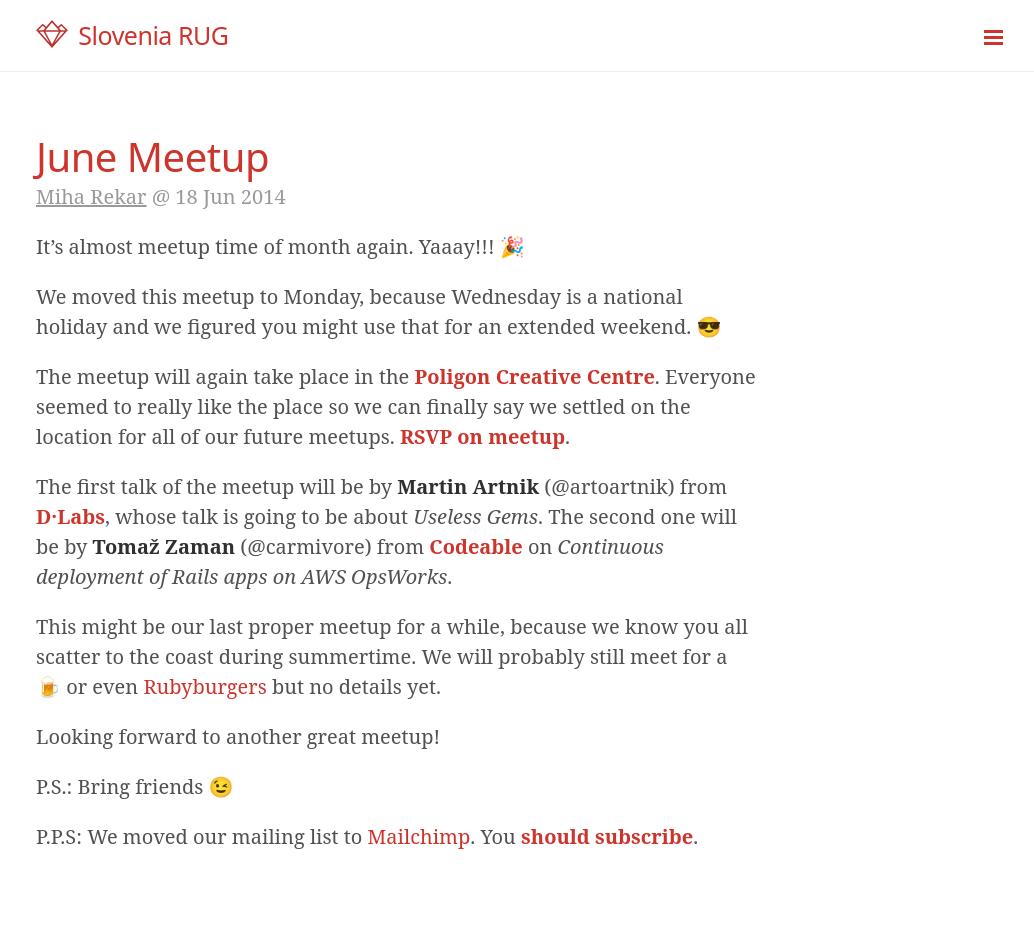
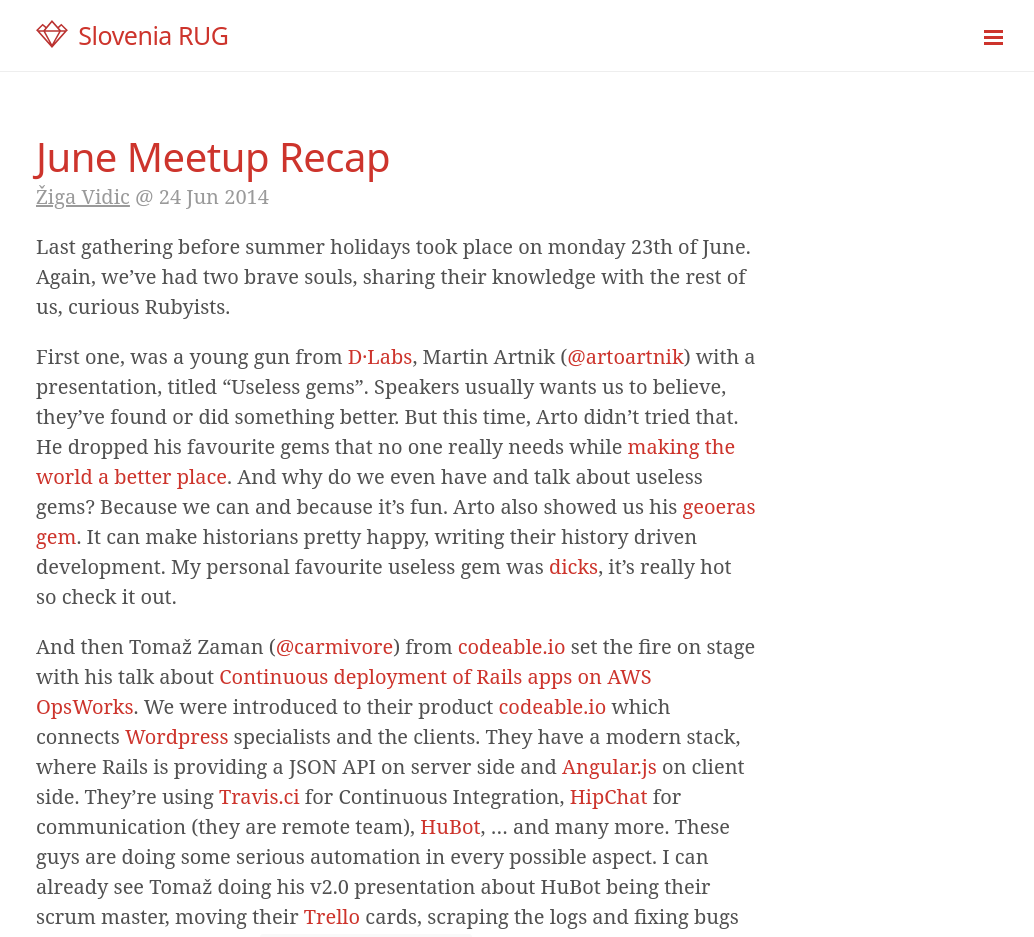
Before and after one commit to RubySlovenia/RubySlovenia.github.io, a Jekyll site: the page built from index.html, in a window 1280 px wide and 1400 px high. Shown: the top 937 px of the window, without its empty margins (244-1278 px from the left). Built offline with Jekyll 4.4.1, drawn with Linux system fonts in a browser that asks for light colours; emoji names are drawn with the system emoji font; the list of posts is cut into pages by our own code; some of the changed text lies outside the part shown.

Commit message:
june meet up recap

```diff
--- a/_config.yml
+++ b/_config.yml
@@ -24,6 +24,10 @@
     name:           Oto Brglez
     url:            http://otobrglez.opalab.com/
     email:          otobrglez@gmail.com
+  zigomir:
+    name:           Žiga Vidic
+    url:            https://twitter.com/zigomir
+    email:          zigomir@gmail.com
 
 paginate:         5
 
--- /dev/null
+++ b/_posts/2014-06-24-june-meetup-recap.markdown
@@ -0,0 +1,24 @@
+---
+layout: post
+title: June Meetup Recap
+author: zigomir
+---
+
+Last gathering before summer holidays took place on monday 23th of June. Again, we've had two brave souls, sharing their knowledge with the rest of us, curious Rubyists.
+
+First one, was a young gun from [D·Labs](http://dlabs.si/), Martin Artnik ([@artoartnik](https://github.com/artoartnik)) with a presentation, titled "Useless gems". Speakers usually wants us to believe, they've found or did something better. But this time, Arto didn't tried that. He dropped his favourite gems that no one really needs while [making the world a better place](https://www.youtube.com/watch?v=Q5lYveEZEFo&t=6). And why do we even have and talk about useless gems? Because we can and because it's fun. Arto also showed us his [geoeras gem](https://github.com/artoartnik/geoeras). It can make historians pretty happy, writing their history driven development. My personal favourite useless gem was [dicks](http://rubygems.org/gems/dicks), it's really hot so check it out.
+
+And then Tomaž Zaman ([@carmivore](https://github.com/carmivore)) from [codeable.io](https://codeable.io/) set the fire on stage with his talk about [Continuous deployment of Rails apps on AWS OpsWorks](http://www.slideshare.net/tomazzaman/deploy-to). We were introduced to their product [codeable.io](https://codeable.io/) which connects [Wordpress](http://wordpress.org/) specialists and the clients. They have a modern stack, where Rails is providing a JSON API on server side and [Angular.js](https://angularjs.org/) on client side. They're using [Travis.ci](https://travis-ci.org/) for Continuous Integration, [HipChat](https://www.hipchat.com/) for communication (they are remote team), [HuBot](https://hubot.github.com/), ... and many more. These guys are doing some serious automation in every possible aspect. I can already see Tomaž doing his v2.0 presentation about HuBot being their scrum master, moving their [Trello](http://trello.com) cards, scraping the logs and fixing bugs live in production with `below-zero-downtime`. But the main part of his talk was how they've successfully moved to [AWS OpsWorks](http://aws.amazon.com/opsworks/) and what they did to get there.
+
+<div class="gallery">
+  <a href="http://www.meetup.com/RubySlovenia/photos/22762682/#379212132" target="_blank">
+    <img src="http://photos2.meetupstatic.com/photos/event/2/f/6/4/600_379212132.jpeg" alt="Martin Artnik - Useless gems">
+  </a>
+  <a href="http://www.meetup.com/RubySlovenia/photos/22762682/#379212152" target="_blank">
+    <img src="http://photos1.meetupstatic.com/photos/event/2/f/7/8/600_379212152.jpeg" alt="Tomaž Zaman - Continuous deployment of Rails apps on AWS OpsWorks" class="last">
+  </a>
+</div>
+
+<small><i>Foto: &copy; @mrfoto</i></small>
+
+Next time be sure to join us!
```
